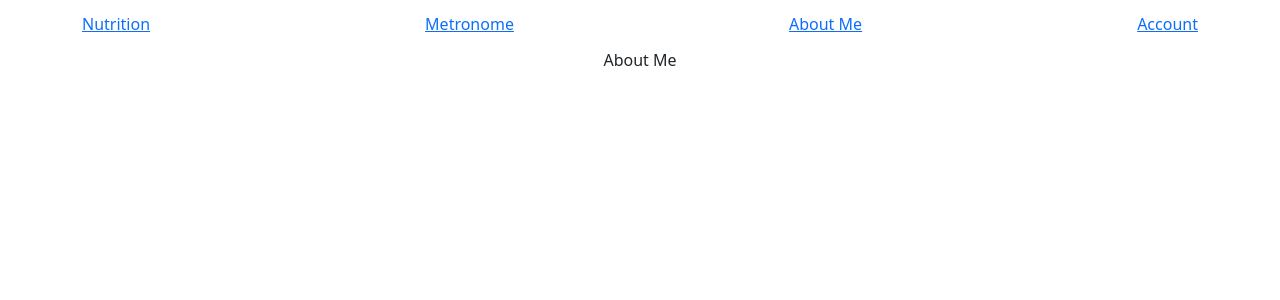
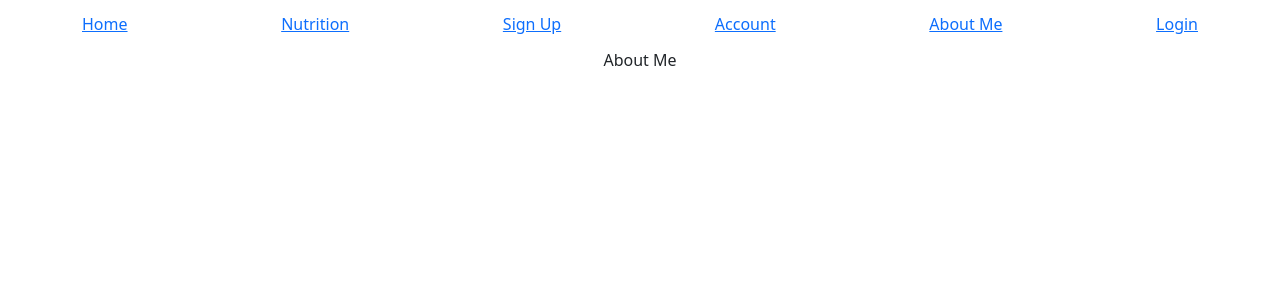
Before and after one commit to johnmichael-kane/JMs-Daily-Needs, a React (Create React App) app: page /aboutme in a window 1280 px wide. Shown: the top 300 px of the page. Built offline with nearby package versions, Linux system fonts and the light colour scheme.

Commit message:
Changed to Link

```diff
--- a/src/Navbar.tsx
+++ b/src/Navbar.tsx
@@ -1,15 +1,16 @@
-// Navbar.tsx
-
 import React from 'react';
+import { Link } from 'react-router-dom';
 
 const Navbar: React.FC = () => {
   return (
     <nav className="site-header sticky-top py-1">
       <div className="container d-flex flex-column flex-md-row justify-content-between">
-        <a className="py-2 d-none d-md-inline-block" href="/nutrition">Nutrition</a>
-        <a className="py-2 d-none d-md-inline-block" href="/metronome">Metronome</a>
-        <a className="py-2 d-none d-md-inline-block" href="/about">About Me</a>
-        <a className="py-2 d-none d-md-inline-block" href="/account">Account</a>
+        <Link to="/" className="py-2 d-none d-md-inline-block">Home</Link>
+        <Link to="/nutrition" className="py-2 d-none d-md-inline-block">Nutrition</Link>
+        <Link to="/signup" className="py-2 d-none d-md-inline-block">Sign Up</Link>
+        <Link to="/account" className="py-2 d-none d-md-inline-block">Account</Link>
+        <Link to="/aboutme" className="py-2 d-none d-md-inline-block">About Me</Link>
+        <Link to="/login" className="py-2 d-none d-md-inline-block">Login</Link>
       </div>
     </nav>
   );
```
